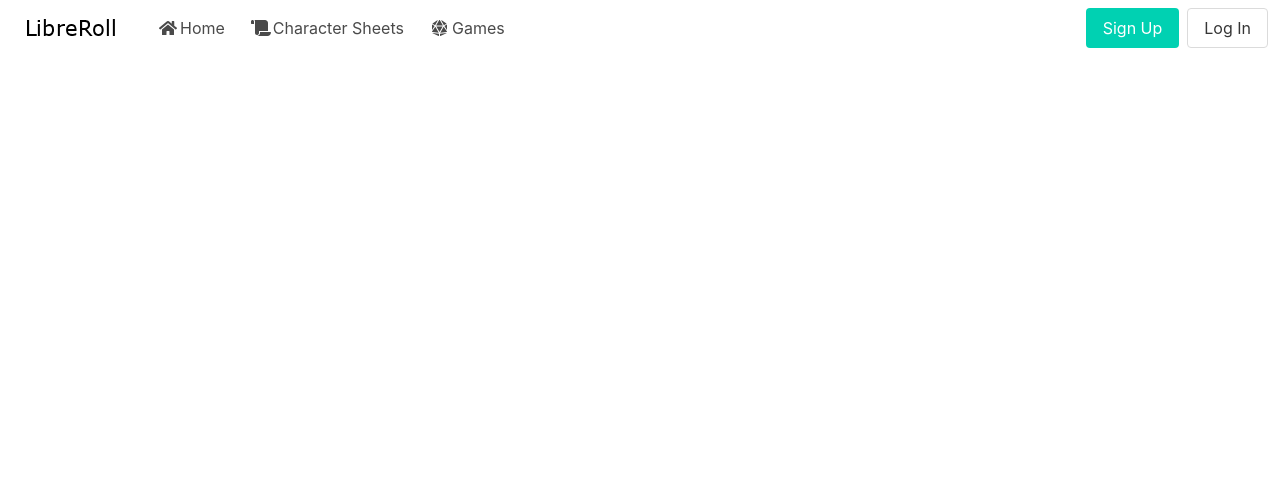
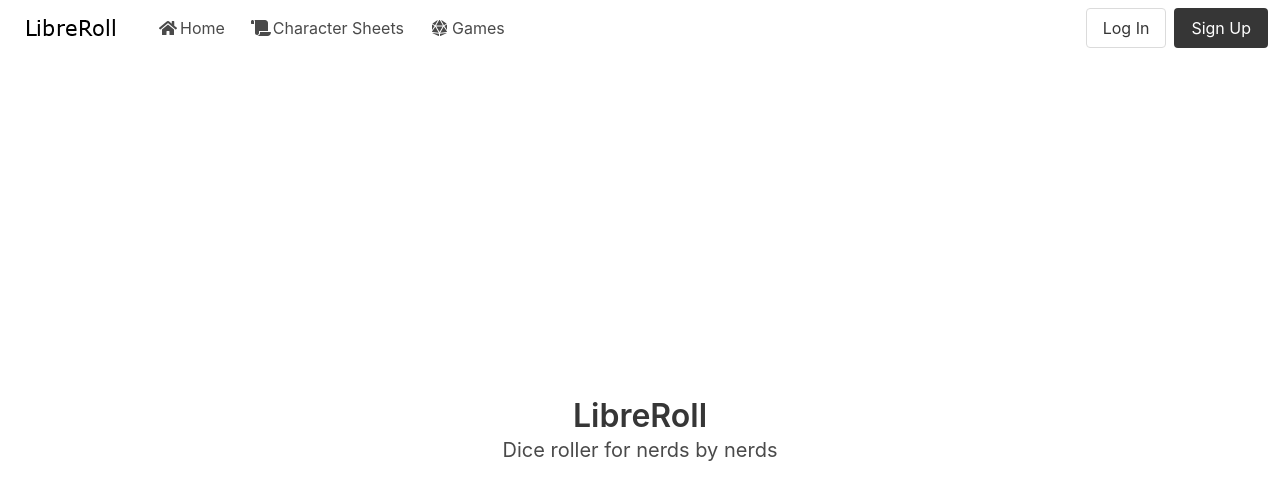
Before and after one commit to LibreRoll/lrfront, an Angular app: page / in a window 1280 px wide. Shown: the top 500 px of the page. Built offline with nearby package versions, Linux system fonts and the light colour scheme.

Commit message:
logout functionality main page

```diff
--- a/src/app/app.component.html
+++ b/src/app/app.component.html
@@ -1,2 +1,3 @@
 <app-navbar></app-navbar>
 <app-modals></app-modals>
+<router-outlet></router-outlet>
--- a/src/app/modals/user-modal/user-modal.component.html
+++ b/src/app/modals/user-modal/user-modal.component.html
@@ -25,7 +25,7 @@
 
         <div class="field">
           <div class="control">
-            <button name="submit" type="submit" class="button is-link" [class.is-loading]="loginInProgress">Log In</button>
+            <button name="submit" type="submit" class="button is-dark" [class.is-loading]="loginInProgress">Log In</button>
           </div>
         </div>
       </form>
--- a/src/app/navbar-user/navbar-user.component.html
+++ b/src/app/navbar-user/navbar-user.component.html
@@ -1,4 +1,17 @@
-<div class="buttons">
-  <a class="button is-primary">Sign Up</a>
+<div class="buttons" *ngIf="!auth.loggedIn">
   <a class="button" (click)="openLogInModal()">Log In</a>
+  <a class="button is-dark">Sign Up</a>
 </div>
+<div class="buttons" *ngIf="auth.loggedIn">
+  <a class="button">
+    <span class="icon">
+      <fa-icon [icon]="faUser"></fa-icon>
+    </span>
+    <span>Profile</span>
+  </a>
+  <a class="button is-dark" [class.is-loading]="loggingOut" (click)="logOut()">
+    <span class="icon">
+      <fa-icon [icon]="faSignOut"></fa-icon>
+    </span>
+  </a>
+</div>
--- a/src/app/navbar-user/navbar-user.component.ts
+++ b/src/app/navbar-user/navbar-user.component.ts
@@ -1,5 +1,7 @@
 import {Component, OnInit} from '@angular/core';
 import {ModalService} from '../modals/modal.service';
+import {AuthService} from '../auth.service';
+import {faUser, faSignOutAlt} from '@fortawesome/free-solid-svg-icons';
 
 @Component({
   selector: 'app-navbar-user',
@@ -8,7 +10,11 @@ import {ModalService} from '../modals/modal.service';
 })
 export class NavbarUserComponent implements OnInit {
 
-  constructor(public modals: ModalService) {
+  faUser = faUser;
+  faSignOut = faSignOutAlt;
+  loggingOut = false;
+
+  constructor(public modals: ModalService, public auth: AuthService) {
   }
 
   ngOnInit(): void {
@@ -18,4 +24,9 @@ export class NavbarUserComponent implements OnInit {
     this.modals.openModal('login');
   }
 
+  logOut(): void {
+    this.loggingOut = true;
+    this.auth.logOut().finally(() => this.loggingOut = false);
+  }
+
 }
--- a/src/app/navbar/navbar.component.html
+++ b/src/app/navbar/navbar.component.html
@@ -1,6 +1,6 @@
 <nav class="navbar" role="navigation" aria-label="main navigation">
   <div class="navbar-brand">
-    <a class="navbar-item">
+    <a class="navbar-item" routerLink="/">
       <img alt="LibreRoll" src="../../assets/brand.png">
     </a>
 
@@ -13,7 +13,7 @@
 
   <div id="mainNavMenu" class="navbar-menu" [class.is-active]="menuOpen">
     <div class="navbar-start">
-      <a class="navbar-item">
+      <a class="navbar-item" routerLink="/">
         <span class="icon">
           <fa-icon [icon]="faHome"></fa-icon>
         </span>
--- /dev/null
+++ b/src/app/page-main/page-main.component.html
@@ -0,0 +1,12 @@
+<section class="hero is-fullheight-with-navbar">
+  <div class="hero-body">
+    <div class="container has-text-centered">
+      <p class="title">
+        LibreRoll
+      </p>
+      <p class="subtitle">
+        Dice roller for nerds by nerds
+      </p>
+    </div>
+  </div>
+</section>
--- /dev/null
+++ b/src/app/page-main/page-main.component.ts
@@ -0,0 +1,15 @@
+import { Component, OnInit } from '@angular/core';
+
+@Component({
+  selector: 'app-page-main',
+  templateUrl: './page-main.component.html',
+  styleUrls: ['./page-main.component.css']
+})
+export class PageMainComponent implements OnInit {
+
+  constructor() { }
+
+  ngOnInit(): void {
+  }
+
+}
```
Also changed, not shown: src/app/app.module.ts (+22 -13 lines), src/app/page-main/page-main.component.css (added), 1 other file (tests, documents, lock files or other folders).
